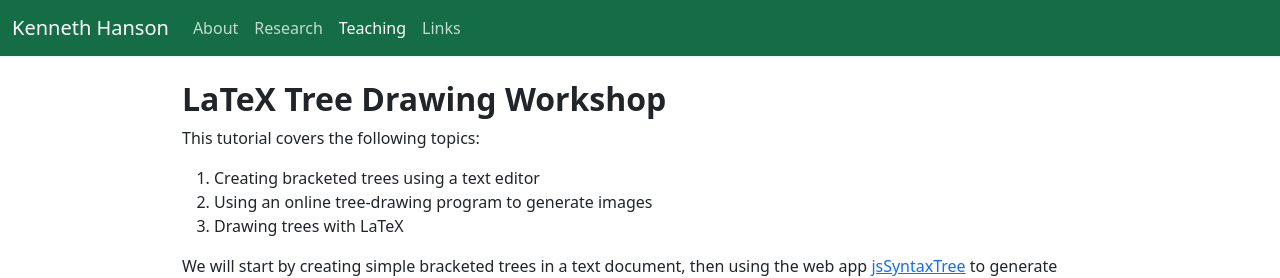
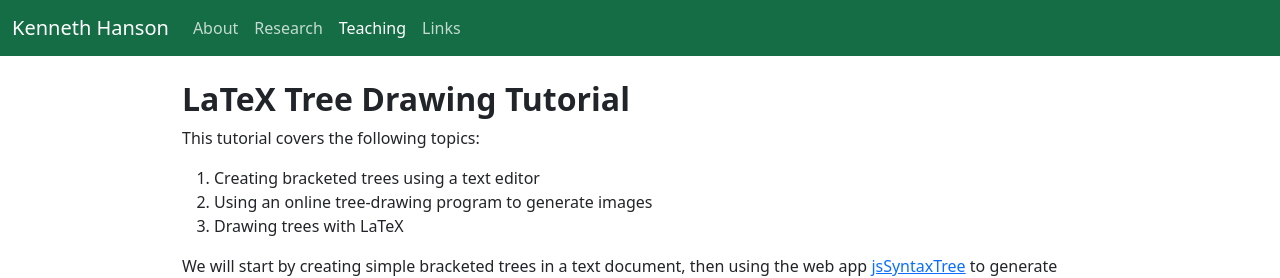
Before and after one commit to khanson679/khanson679.github.io, a Jekyll site: the page built from teaching/latex-tree-drawing/index.md, in a window 1280 px wide and 900 px high. Shown: the top 278 px of the window. Built offline with Jekyll 4.4.1, drawn with Linux system fonts in a browser that asks for light colours; some of the changed text lies outside the part shown.

Commit message:
Update title.

```diff
--- a/teaching/latex-tree-drawing/index.md
+++ b/teaching/latex-tree-drawing/index.md
@@ -1,7 +1,7 @@
 ---
-title: LaTeX Tree Drawing Workshop
+title: LaTeX Tree Drawing Tutorial
 layout: default
-date: 2022-11-16
+date: 2023-12-08
 ---
 
 <style>
```
